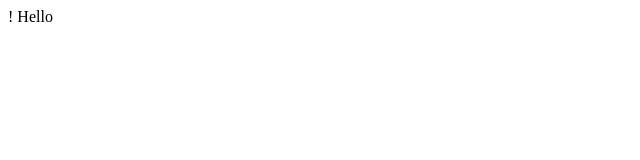
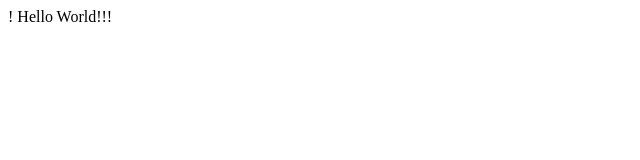
Before and after one commit to evgeniym69/evgeniym69.github.io, a plain HTML site: page index.html in a window 1280 px wide. Shown: the full height of the page, 0-640 px from the left. Drawn offline with Linux system fonts and the light colour scheme.

Commit message:
Second commit

```diff
--- a/index.html
+++ b/index.html
@@ -4,7 +4,7 @@
 	<title>Hello</title>
 </head>
 <body>
-	Hello
+	Hello World!!!
 
 </body>
 </html>
--- /dev/null
+++ b/main.css
@@ -0,0 +1 @@
+main.css
```
